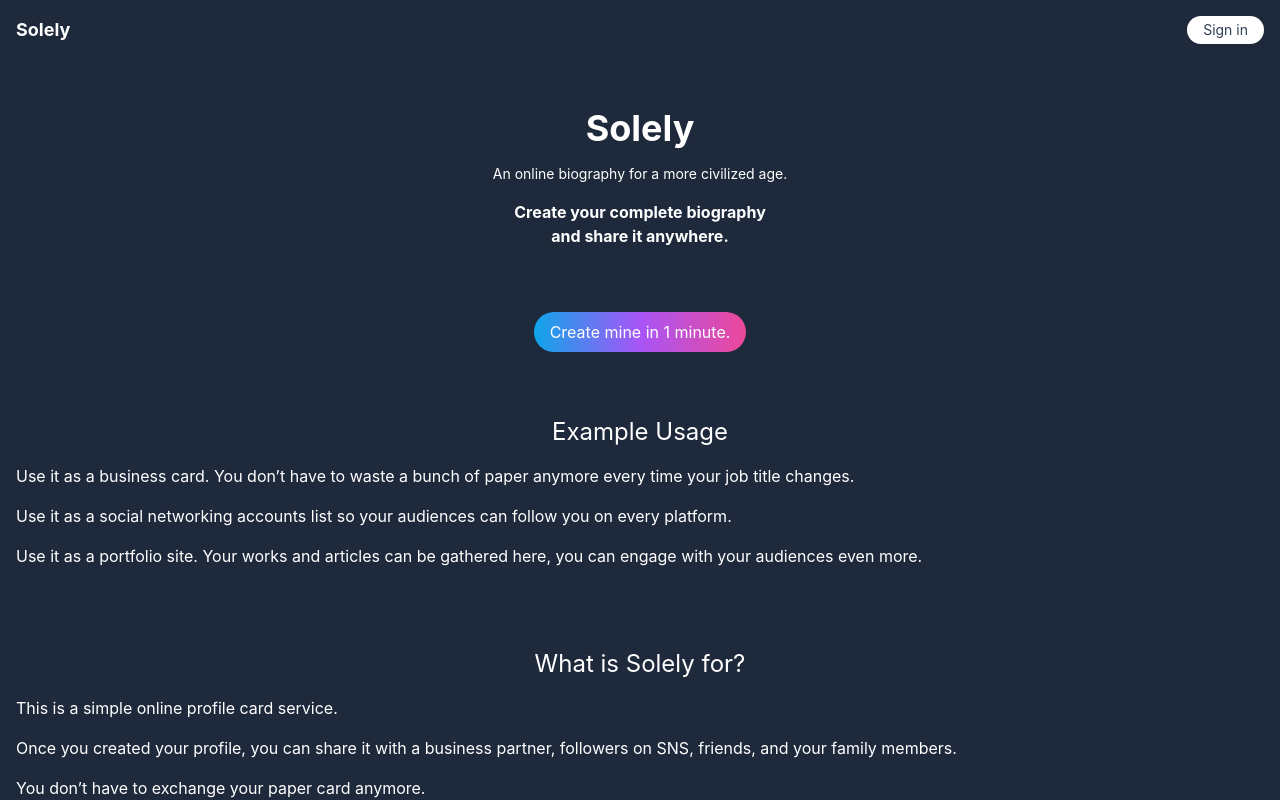
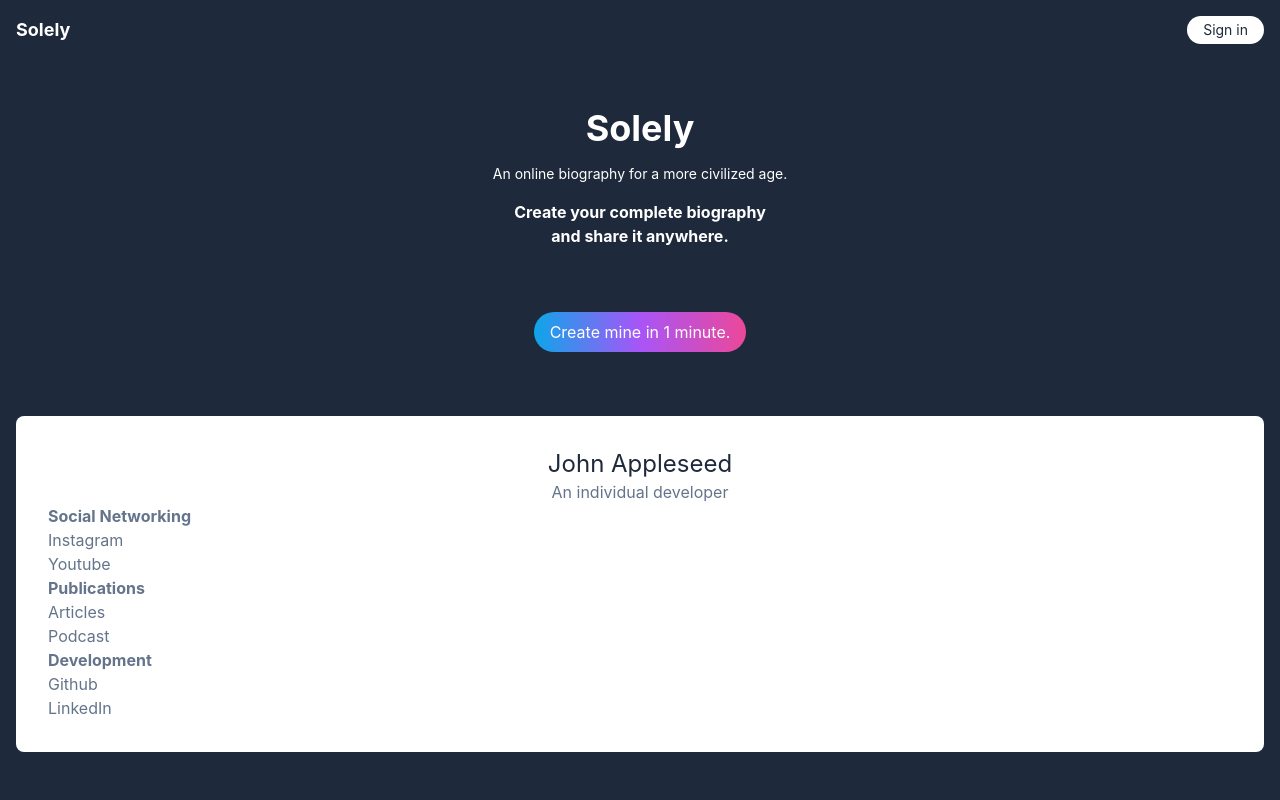
Before and after one commit to takumi-hash/solely-bio-nextjs, a Next.js app: page / in a window 1280 px wide. Shown: the top 800 px of the page. Built offline with nearby package versions, Linux system fonts and the light colour scheme; no server answers.

Commit message:
loop to display iink data added.

```diff
--- /dev/null
+++ b/components/molecules/card.js
@@ -0,0 +1,82 @@
+import * as React from "react";
+import Link from "next/link";
+import { useSession } from "next-auth/react";
+
+const Card = (props) => {
+  const { data: session } = useSession();
+  const profile = {
+    name: "John Appleseed",
+    intro: "An individual developer",
+    data: [
+      {
+        title: "Social Networking",
+        links: [
+          {
+            title: "Instagram",
+            url: "instagram.com",
+          },
+          {
+            title: "Youtube",
+            url: "youtube.com",
+          },
+        ],
+      },
+      {
+        title: "Publications",
+        links: [
+          {
+            title: "Articles",
+            url: "zenn.dev",
+          },
+          {
+            title: "Podcast",
+            url: "anchor.fm/futakobookcast",
+          },
+        ],
+      },
+      {
+        title: "Development",
+        links: [
+          {
+            title: "Github",
+            url: "github.com",
+          },
+          {
+            title: "LinkedIn",
+            url: "linkedin.com",
+          },
+        ],
+      },
+    ],
+  };
+  return (
+    <div className="rounded-lg bg-white p-8">
+      <h1 className="text-2xl text-slate-800">
+        {/* {session ? session.user.name : "Jane Doe"} */}
+        {profile.name}
+      </h1>
+      <p className="text-slate-500">{profile.intro}</p>
+      <div className="text-left">
+        {profile.data.map((item, index) => {
+          return (
+            <div key={index}>
+              <h2 className="text-slate-500 font-bold">{item.title}</h2>
+              <ul className="text-slate-500">
+                {item.links.map((link, index) => {
+                  return (
+                    <li>
+                      <Link href={link.url}>{link.title}</Link>
+                    </li>
+                  );
+                })}
+              </ul>
+            </div>
+          );
+        })}
+      </div>
+      {props.children}
+    </div>
+  );
+};
+
+export default Card;
--- a/components/molecules/header.js
+++ b/components/molecules/header.js
@@ -15,7 +15,6 @@ export default function Header() {
           <div className="pl-5">
             {session ? (
               <>
-                {/* Signed in as {session.user.name} <br /> */}
                 <OnClickButton
                   onClick={() => signOut()}
                   text="Account"
--- a/pages/index.js
+++ b/pages/index.js
@@ -5,6 +5,7 @@ import Header from "../components/molecules/header";
 import Layout from "../components/organisms/layout";
 import Section from "../components/molecules/section";
 import CtaButton from "../components/atoms/Ctabutton";
+import Card from "../components/molecules/card";
 
 export default function Home() {
   return (
@@ -30,6 +31,22 @@ export default function Home() {
           <CtaButton linkto="/" text="Create mine in 1 minute."></CtaButton>
         </Section>
         <Section>
+          <Card></Card>
+        </Section>
+        <Section>
+          <h2 className="text-2xl mb-4">What is Solely for?</h2>
+          <p className="text-left mb-4">
+            This is a simple online profile card service.
+          </p>
+          <p className="text-left mb-4">
+            Once you created your profile, you can share it with a business
+            partner, followers on SNS, friends, and your family members.
+          </p>
+          <p className="text-left mb-4">
+            You don’t have to exchange your paper card anymore.
+          </p>
+        </Section>
+        <Section>
           <h2 className="text-2xl mb-4">Example Usage</h2>
           <p className="text-left mb-4">
             Use it as a business card. You don’t have to waste a bunch of paper
@@ -42,19 +59,6 @@ export default function Home() {
           <p className="text-left mb-4">
             Use it as a portfolio site. Your works and articles can be gathered
             here, you can engage with your audiences even more.
-          </p>
-        </Section>
-        <Section>
-          <h2 className="text-2xl mb-4">What is Solely for?</h2>
-          <p className="text-left mb-4">
-            This is a simple online profile card service.
-          </p>
-          <p className="text-left mb-4">
-            Once you created your profile, you can share it with a business
-            partner, followers on SNS, friends, and your family members.
-          </p>
-          <p className="text-left mb-4">
-            You don’t have to exchange your paper card anymore.
           </p>
         </Section>
         <Section>
--- a/styles/globals.css
+++ b/styles/globals.css
@@ -17,7 +17,7 @@
 
 @layer components {
   .solely-btn {
-    @apply bg-white text-slate-700 rounded-full px-4 py-2 transition ease-in-out duration-200;
+    @apply bg-white text-slate-800 rounded-full px-4 py-2 transition ease-in-out duration-200;
   }
   .solely-btn::hover {
     @apply bg-gray-300;
```
